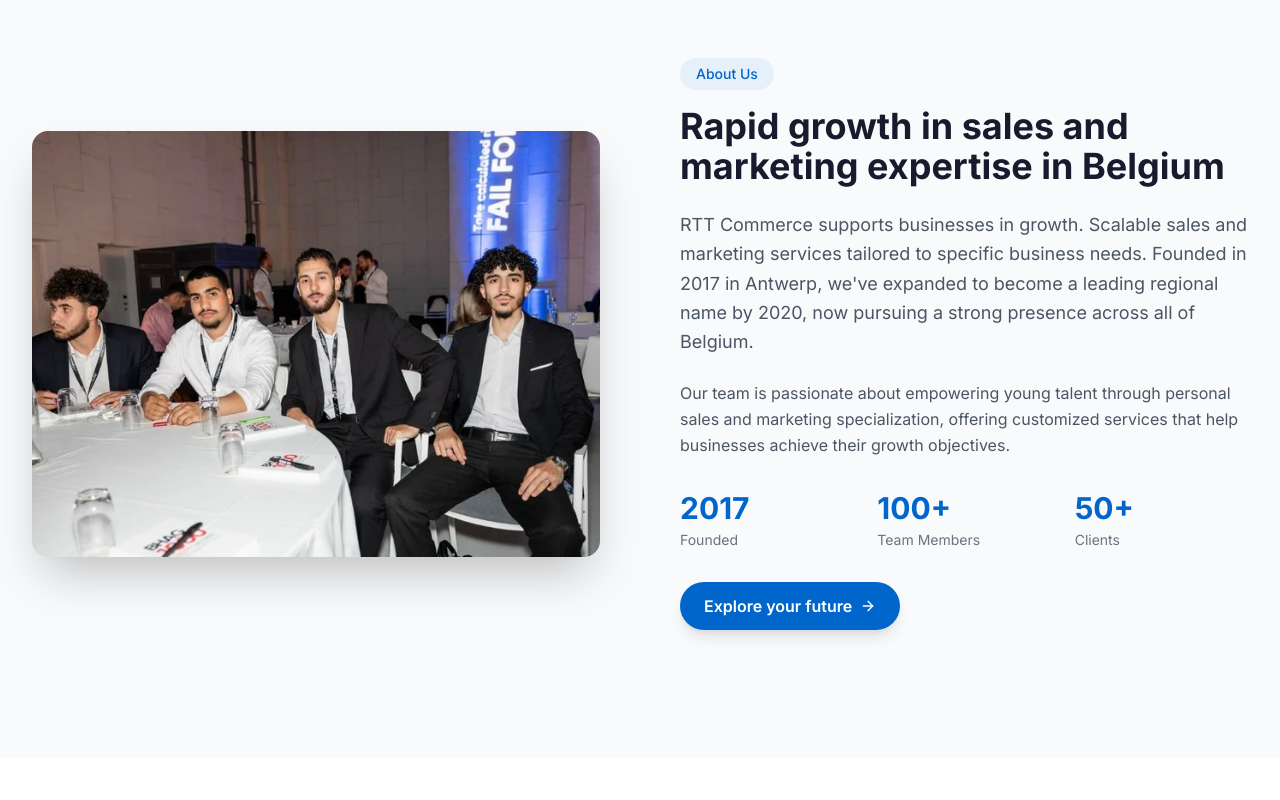
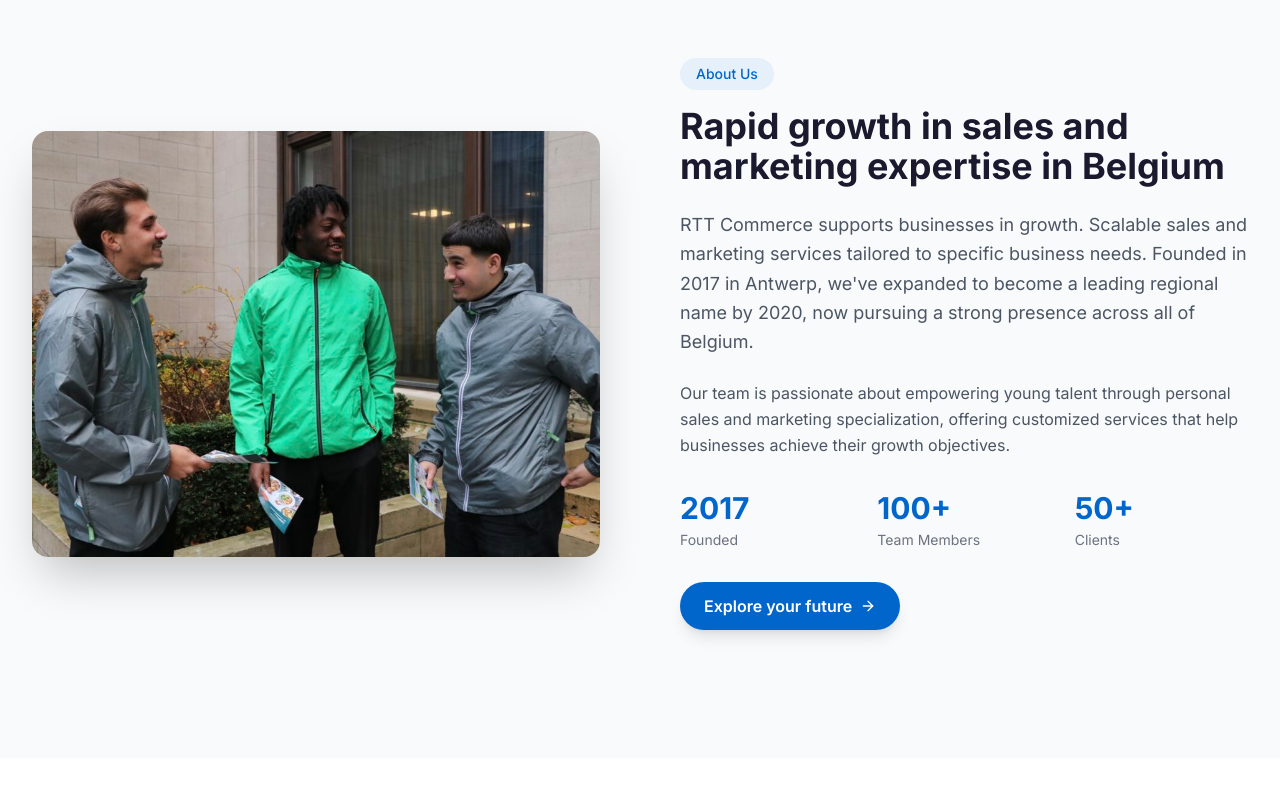
Before and after one commit to Pedrocito97/rtt-commerce, a Next.js app: page /en in a window 1280 px wide. Shown: the part 2260-3060 px from the top of the page. Built offline with nearby package versions, Linux system fonts and the light colour scheme.

Commit message:
fix: swap images - about-image in about section, team-conference in events
🤖 Generated with [Claude Code](https://claude.com/claude-code)

Co-Authored-By: Claude Opus 4.5 <noreply@anthropic.com>

```diff
--- a/src/components/home/about-preview.tsx
+++ b/src/components/home/about-preview.tsx
@@ -53,7 +53,7 @@ export function AboutPreview() {
         >
           <div className="relative aspect-[4/3] rounded-2xl overflow-hidden shadow-2xl">
             <Image
-              src="/images/team-conference.webp"
+              src="/images/about-image.jpg"
               alt="RTT Commerce Team"
               fill
               className="object-cover"
--- a/src/components/home/events-gallery.tsx
+++ b/src/components/home/events-gallery.tsx
@@ -22,8 +22,8 @@ const events = [
   },
   {
     id: 3,
-    title: "Team Event",
-    image: "/images/events/event3.jpg",
+    title: "Team Conference",
+    image: "/images/team-conference.webp",
     location: "Europe",
   },
   {
```
